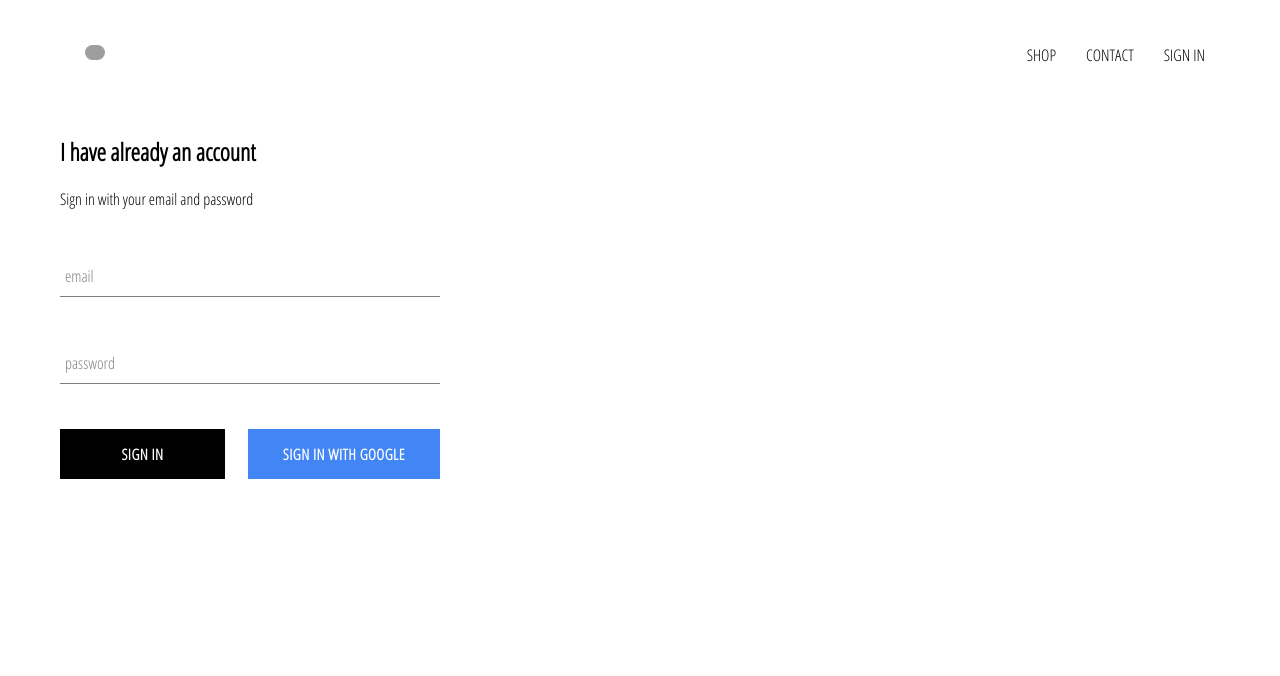
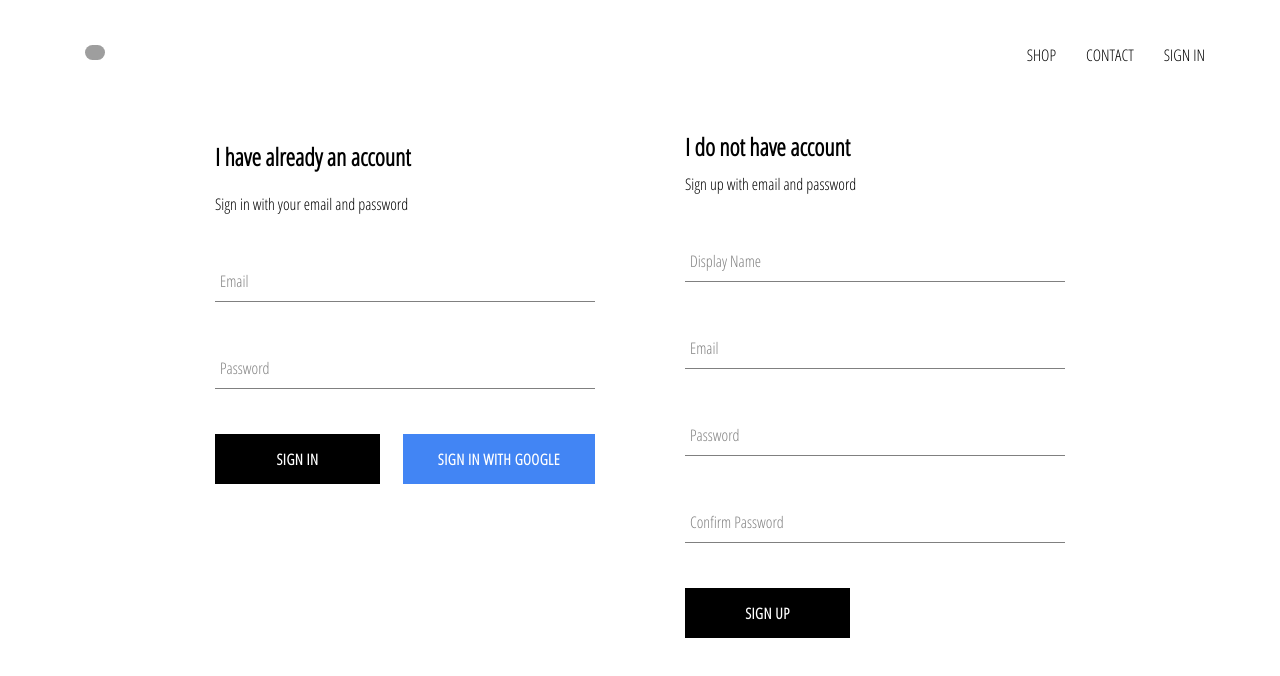
Before and after one commit to abdullahclarusway/Lighthouse_Clothing_E_Commerce, a React (Create React App) app: page /signin in a window 1280 px wide. Shown: the top 676 px of the page. Built offline with nearby package versions, Linux system fonts and the light colour scheme; no server answers; grey boxes are pictures that could not be loaded.

Commit message:
Finish sign in and sign up component

```diff
--- a/src/App.js
+++ b/src/App.js
@@ -5,13 +5,25 @@ import { BrowserRouter as Router, Switch, Route } from "react-router-dom";
 import Shop from "./pages/shop/Shop";
 import Header from "./components/header/Header";
 import SignInandSignUp from "./pages/signIn-signUp/SignInandSignUp";
-import { auth } from "./firebase/Firebase.utils";
+import { auth, createUserProfileDocument } from "./firebase/Firebase.utils";
 
 function App() {
   const [currentUser, setCurrentUser] = useState(null);
 
   useEffect(() => {
-    auth.onAuthStateChanged((user) => setCurrentUser(user));
+    auth.onAuthStateChanged(async (userAuth) => {
+      if (userAuth) {
+        const userRef = await createUserProfileDocument(userAuth);
+        userRef.onSnapshot((snapShot) => {
+          setCurrentUser({
+            id: snapShot.id,
+            ...snapShot.data(),
+          });
+        }, console.log(currentUser));
+      } else {
+        setCurrentUser(userAuth);
+      }
+    });
   }, []);
 
   console.log(currentUser);
--- a/src/components/sign-in/SignIn.js
+++ b/src/components/sign-in/SignIn.js
@@ -2,23 +2,23 @@ import React, { useState } from "react";
 import Button from "../button/Button";
 import FormInput from "../form-input/FormInput";
 import "./SignIn.scss";
-import { signInWithGoogle } from "../../firebase/Firebase.utils";
+import { auth, signInWithGoogle } from "../../firebase/Firebase.utils";
 
 const SignIn = () => {
   const [email, setEmail] = useState("");
   const [password, setPassword] = useState("");
 
-  const handleSubmit = (e) => {
+  const handleSubmit = async (e) => {
     e.preventDefault();
-    setEmail("");
-    setPassword("");
+    try {
+      await auth.signInWithEmailAndPassword(email, password);
+      setEmail("");
+      setPassword("");
+    } catch (error) {
+      console.log(error);
+    }
   };
 
-  const handleChange = (e) => {
-    e.preventDefault();
-    setEmail(e.target.value.email);
-    setPassword(e.target.value.password);
-  };
   return (
     <div className="sign-in">
       <h2>I have already an account</h2>
@@ -28,16 +28,16 @@ const SignIn = () => {
           type="text"
           name="email"
           value={email}
-          label="email"
-          handleChange={handleChange}
+          label="Email"
+          handleChange={(e) => setEmail(e.target.value)}
           required
         />
         <FormInput
           type="text"
           name="password"
-          label="password"
+          label="Password"
           value={password}
-          handleChange={handleChange}
+          handleChange={(e) => setPassword(e.target.value)}
           required
         />
         <div className="buttons">
--- /dev/null
+++ b/src/components/sign-up/SignUp.js
@@ -0,0 +1,78 @@
+import React, { useState } from "react";
+import "./SignUp.scss";
+import { auth, createUserProfileDocument } from "../../firebase/Firebase.utils";
+import FormInput from "../form-input/FormInput";
+import Button from "../button/Button";
+import { setCacheNameDetails } from "workbox-core";
+
+const SignUp = () => {
+  const [displayName, setDisplayName] = useState("");
+  const [email, setEmail] = useState("");
+  const [password, setPassword] = useState("");
+  const [confirmPassword, setConfirmPassword] = useState("");
+
+  const handleSubmit = async (event) => {
+    event.preventDefault();
+    if (password !== confirmPassword) {
+      alert("passwords do not match");
+      return;
+    }
+    try {
+      const { user } = await auth.createUserWithEmailAndPassword(
+        email,
+        password
+      );
+      createUserProfileDocument(user, { displayName });
+      setDisplayName("");
+      setEmail("");
+      setPassword("");
+      setConfirmPassword("");
+    } catch (error) {
+      console.log(error);
+    }
+  };
+
+  return (
+    <div className="sign-up">
+      <h2 className="title">I do not have account</h2>
+      <span>Sign up with email and password</span>
+      <form className="sign-up-form" onSubmit={handleSubmit}>
+        <FormInput
+          type="text"
+          name="displayName"
+          value={displayName}
+          onChange={(e) => setDisplayName(e.target.value)}
+          label="Display Name"
+          required
+        />
+        <FormInput
+          type="text"
+          name="email"
+          value={email}
+          onChange={(e) => setEmail(e.target.value)}
+          label="Email"
+          required
+        />
+        <FormInput
+          type="password"
+          name="password"
+          value={password}
+          onChange={(e) => setPassword(e.target.value)}
+          label="Password"
+          required
+        />
+        <FormInput
+          type="password"
+          name="confirmpassword"
+          value={confirmPassword}
+          onChange={(e) => setConfirmPassword(e.target.value)}
+          label="Confirm Password"
+          required
+        />
+        <Button type="submit">SIGN UP</Button>
+      </form>
+    </div>
+  );
+};
+
+export default SignUp;
--- /dev/null
+++ b/src/components/sign-up/SignUp.scss
@@ -0,0 +1,9 @@
+.sign-up {
+    display: flex;
+    flex-direction: column;
+    width: 380px;
+
+    .title {
+      margin: 10px 0;
+    }
+  }
--- a/src/pages/signIn-signUp/SignInandSignUp.js
+++ b/src/pages/signIn-signUp/SignInandSignUp.js
@@ -1,11 +1,13 @@
 import React from "react";
 import SignIn from "../../components/sign-in/SignIn";
+import SignUp from "../../components/sign-up/SignUp";
 import "./SignInandSignUp.scss";
 
 const SignInandSignUp = () => {
   return (
     <div className="sign-in-and-sign-up">
       <SignIn />
+      <SignUp />
     </div>
   );
 };
--- a/src/pages/signIn-signUp/SignInandSignUp.scss
+++ b/src/pages/signIn-signUp/SignInandSignUp.scss
@@ -0,0 +1,6 @@
+  .sign-in-and-sign-up {
+    width: 850px;
+    display: flex;
+    justify-content: space-between;
+    margin: 30px auto;
+  }
```
